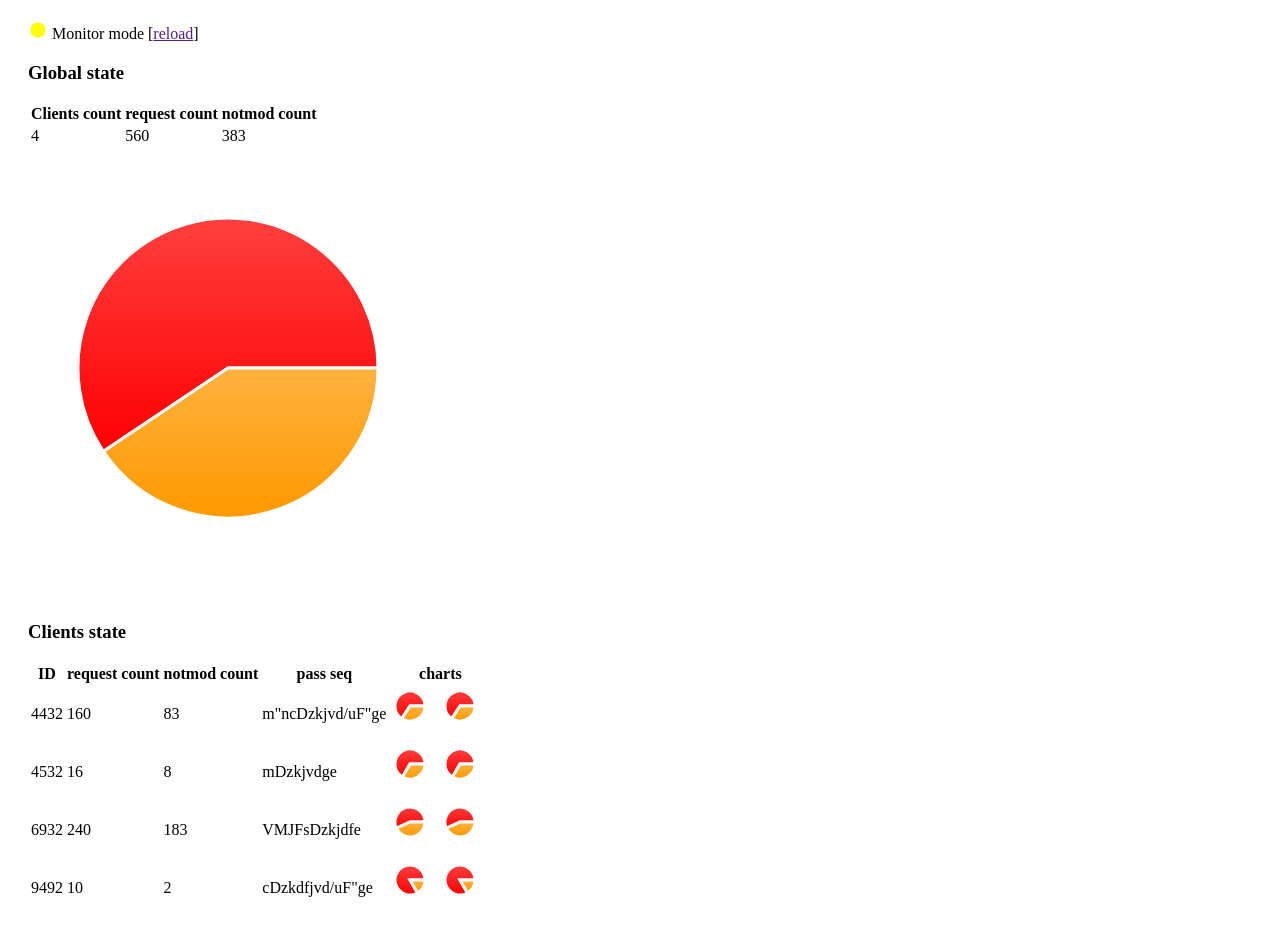
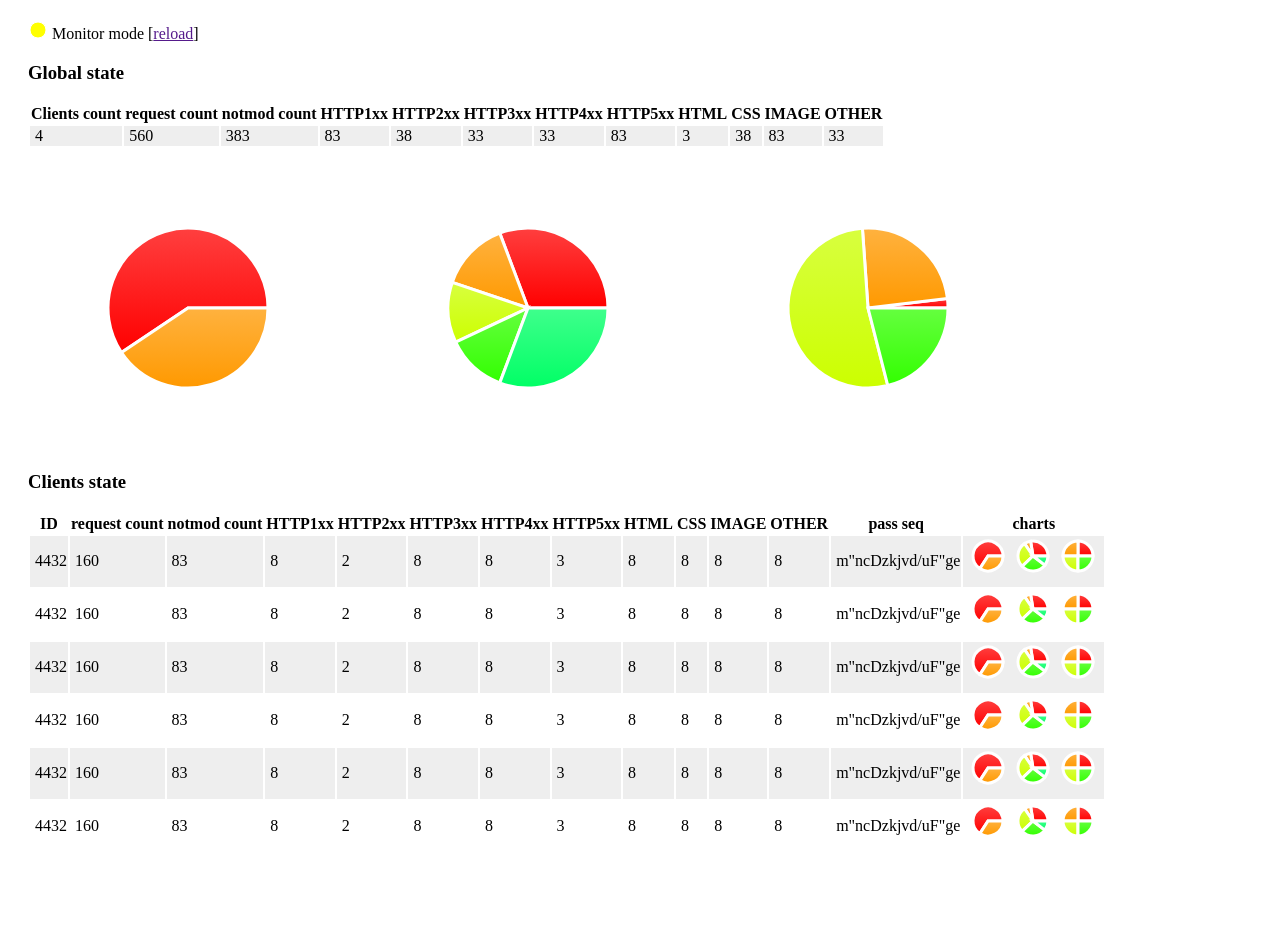
Before and after one commit to aufi/anddos_watcher, a plain HTML site: page index.html in a window 1280 px wide. Shown: the part 61-987 px from the top of the page. After the commit the page ends 923 px from the top, so only its background shows below. Drawn offline with nearby package versions, Linux system fonts and the light colour scheme.

Commit message:
chart alg extended for http codes and mimetypes

```diff
--- a/chart_script.js
+++ b/chart_script.js
@@ -1,41 +1,45 @@
 $(document).ready(function(){
 
-	// Creates canvas 320 × 200 at 10, 50
+	// status light
 	var paper = Raphael('status_title', 20, 20);
-	// Creates circle at x = 50, y = 40, with radius 10
 	var circle = paper.circle(10, 12, 8);
-	// Sets the fill attribute of the circle to red (#f00)
 	circle.attr("fill", "yellow");
-	// Sets the stroke attribute of the circle to white
 	circle.attr("stroke", "#fff");
 
+	// pie charts
+	var chart_data = ['mimetype', 'httpcode', 'data'];
+	var values = [], labels = [];
 
-	var values = [], labels = [];
-	$("table.global_state th:not(:first)").each(function () {
+	$.each(chart_data, function(index, name) {
+		values = [], labels = [];
+		$("table.global_state th."+name).each(function () {
 		    labels.push($(this).text());
 		});
-	$("table.global_state td:not(:first)").each(function () {
+		$("table.global_state td."+name).each(function () {
 		    values.push(parseInt($(this).text(), 10));
 		});
-	Raphael("chart_overview", 450, 450).pieChart(200, 220, 150, values, labels, "#fff");
+		Raphael($('.chart_overview')[0], 340, 300).pieChart(160, 160, 80, values, labels, "#fff");
+	});
 
-
-	/* refacctor table alg */
 	$('table.clients_state tr:not(:first)').each(function(){
+		var cell = this;
+		$.each(chart_data, function(index, name) {
 			values = [], labels = [];
-		$("th.data", $(this).parent()[0]).each(function () {
+			$("th."+name, $(cell).parent()[0]).each(function () {
 			    labels.push($(this).text());
 			});
-		$("td.data", this).each(function () {
+			$("td."+name, cell).each(function () {
 			    values.push(parseInt($(this).text(), 10));
 			});
-		Raphael($('.chart_client', this)[0], 50, 50).pieChart(20, 20, 15, values, labels, "#fff");
-		Raphael($('.chart_client', this)[0], 50, 50).pieChart(20, 20, 15, values, labels, "#fff");
+			Raphael($('.chart_client', cell)[0], 45, 45).pieChart(20, 20, 15, values, labels, "#fff");
+		});
 	});
 
+	// load info
 	$('.loaded').delay(2000).fadeOut('slow');
 });
 
+// charts from http://raphaeljs.com/pie.html
 Raphael.fn.pieChart = function (cx, cy, r, values, labels, stroke) {
     var paper = this,
         rad = Math.PI / 180,
--- a/index.html
+++ b/index.html
@@ -3,12 +3,21 @@
 <head>
 	<meta charset="utf-8">
 	<title>ANDDOS - status watcher</title>
-	<script src="https://ajax.googleapis.com/ajax/libs/jquery/1.9.1/jquery.min.js"></script>
-	<script src="raphael-min.js"></script>
+	<script src="libs/jquery.min.js"></script>
+	<script src="libs/raphael-min.js"></script>
 	<script src="chart_script.js"></script>
 	<style>
 	body {
 		padding-left: 20px;
+	}
+	tr:nth-child(even) {
+		background: #eee
+	}
+	tr:hover {
+		background-color: #ddd;
+	}
+	td {
+		padding-left: 5px;
 	}
 	</style>
 </head>
@@ -21,17 +30,35 @@
 	<table class="global_state">
 		<tr>
 			<th>Clients count</th>
-			<th>request count</th>
-			<th>notmod count</th>
+			<th class="data">request count</th>
+			<th class="data">notmod count</th>
+			<th class="httpcode">HTTP1xx</th>
+			<th class="httpcode">HTTP2xx</th>
+			<th class="httpcode">HTTP3xx</th>
+			<th class="httpcode">HTTP4xx</th>
+			<th class="httpcode">HTTP5xx</th>
+			<th class="mimetype">HTML</th>
+			<th class="mimetype">CSS</th>
+			<th class="mimetype">IMAGE</th>
+			<th class="mimetype">OTHER</th>
 		</tr>
 		<tr>
 			<td>4</td>
-			<td>560</td>
-			<td>383</td>
+			<td class="data">560</td>
+			<td class="data">383</td>
+			<td class="httpcode">83</td>
+			<td class="httpcode">38</td>
+			<td class="httpcode">33</td>
+			<td class="httpcode">33</td>
+			<td class="httpcode">83</td>
+			<td class="mimetype">3</td>
+			<td class="mimetype">38</td>
+			<td class="mimetype">83</td>
+			<td class="mimetype">33</td>
 		</tr>
 	</table>
 
-	<div id="chart_overview"></div>
+	<div class="chart_overview"></div>
 
 
 	<h3>Clients state</h3>
@@ -41,6 +68,15 @@
 			<th>ID</th>
 			<th class="data">request count</th>
 			<th class="data">notmod count</th>
+			<th class="httpcode">HTTP1xx</th>
+			<th class="httpcode">HTTP2xx</th>
+			<th class="httpcode">HTTP3xx</th>
+			<th class="httpcode">HTTP4xx</th>
+			<th class="httpcode">HTTP5xx</th>
+			<th class="mimetype">HTML</th>
+			<th class="mimetype">CSS</th>
+			<th class="mimetype">IMAGE</th>
+			<th class="mimetype">OTHER</th>
 			<th>pass seq</th>
 			<th>charts</th>
 		</tr>
@@ -48,33 +84,100 @@
 			<td>4432</td>
 			<td class="data">160</td>
 			<td class="data">83</td>
+			<td class="httpcode">8</td>
+			<td class="httpcode">2</td>
+			<td class="httpcode">8</td>
+			<td class="httpcode">8</td>
+			<td class="httpcode">3</td>
+			<td class="mimetype">8</td>
+			<td class="mimetype">8</td>
+			<td class="mimetype">8</td>
+			<td class="mimetype">8</td>
 			<td>m"ncDzkjvd/uF"ge</td>
 			<td class="chart_client"></td>
 		</tr>
 		<tr>
-			<td>4532</td>
-			<td class="data">16</td>
-			<td class="data">8</td>
-			<td>mDzkjvdge</td>
+			<td>4432</td>
+			<td class="data">160</td>
+			<td class="data">83</td>
+			<td class="httpcode">8</td>
+			<td class="httpcode">2</td>
+			<td class="httpcode">8</td>
+			<td class="httpcode">8</td>
+			<td class="httpcode">3</td>
+			<td class="mimetype">8</td>
+			<td class="mimetype">8</td>
+			<td class="mimetype">8</td>
+			<td class="mimetype">8</td>
+			<td>m"ncDzkjvd/uF"ge</td>
 			<td class="chart_client"></td>
 		</tr>
 		<tr>
-			<td>6932</td>
-			<td class="data">240</td>
-			<td class="data">183</td>
-			<td>VMJFsDzkjdfe</td>
+			<td>4432</td>
+			<td class="data">160</td>
+			<td class="data">83</td>
+			<td class="httpcode">8</td>
+			<td class="httpcode">2</td>
+			<td class="httpcode">8</td>
+			<td class="httpcode">8</td>
+			<td class="httpcode">3</td>
+			<td class="mimetype">8</td>
+			<td class="mimetype">8</td>
+			<td class="mimetype">8</td>
+			<td class="mimetype">8</td>
+			<td>m"ncDzkjvd/uF"ge</td>
 			<td class="chart_client"></td>
 		</tr>
 		<tr>
-			<td>9492</td>
-			<td class="data">10</td>
-			<td class="data">2</td>
-			<td>cDzkdfjvd/uF"ge</td>
+			<td>4432</td>
+			<td class="data">160</td>
+			<td class="data">83</td>
+			<td class="httpcode">8</td>
+			<td class="httpcode">2</td>
+			<td class="httpcode">8</td>
+			<td class="httpcode">8</td>
+			<td class="httpcode">3</td>
+			<td class="mimetype">8</td>
+			<td class="mimetype">8</td>
+			<td class="mimetype">8</td>
+			<td class="mimetype">8</td>
+			<td>m"ncDzkjvd/uF"ge</td>
+			<td class="chart_client"></td>
+		</tr>
+		<tr>
+			<td>4432</td>
+			<td class="data">160</td>
+			<td class="data">83</td>
+			<td class="httpcode">8</td>
+			<td class="httpcode">2</td>
+			<td class="httpcode">8</td>
+			<td class="httpcode">8</td>
+			<td class="httpcode">3</td>
+			<td class="mimetype">8</td>
+			<td class="mimetype">8</td>
+			<td class="mimetype">8</td>
+			<td class="mimetype">8</td>
+			<td>m"ncDzkjvd/uF"ge</td>
+			<td class="chart_client"></td>
+		</tr>
+		<tr>
+			<td>4432</td>
+			<td class="data">160</td>
+			<td class="data">83</td>
+			<td class="httpcode">8</td>
+			<td class="httpcode">2</td>
+			<td class="httpcode">8</td>
+			<td class="httpcode">8</td>
+			<td class="httpcode">3</td>
+			<td class="mimetype">8</td>
+			<td class="mimetype">8</td>
+			<td class="mimetype">8</td>
+			<td class="mimetype">8</td>
+			<td>m"ncDzkjvd/uF"ge</td>
 			<td class="chart_client"></td>
 		</tr>
 	</table>
 
 
-
 </body>
 </html>
```
Also changed, not shown: libs/jquery.min.js (added), libs/raphael-min.js (renamed from raphael-min.js). Lines whose indentation alone changed are shown as unchanged.
